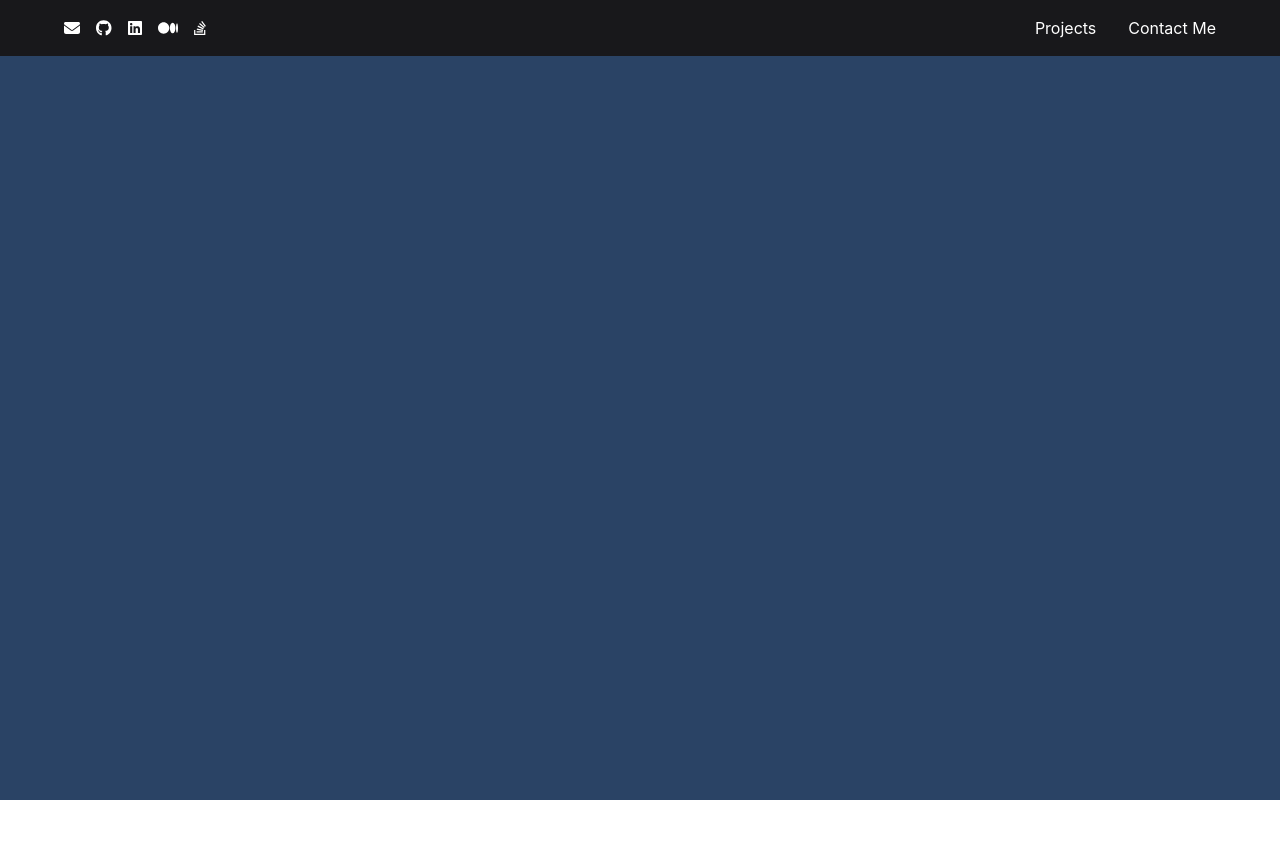
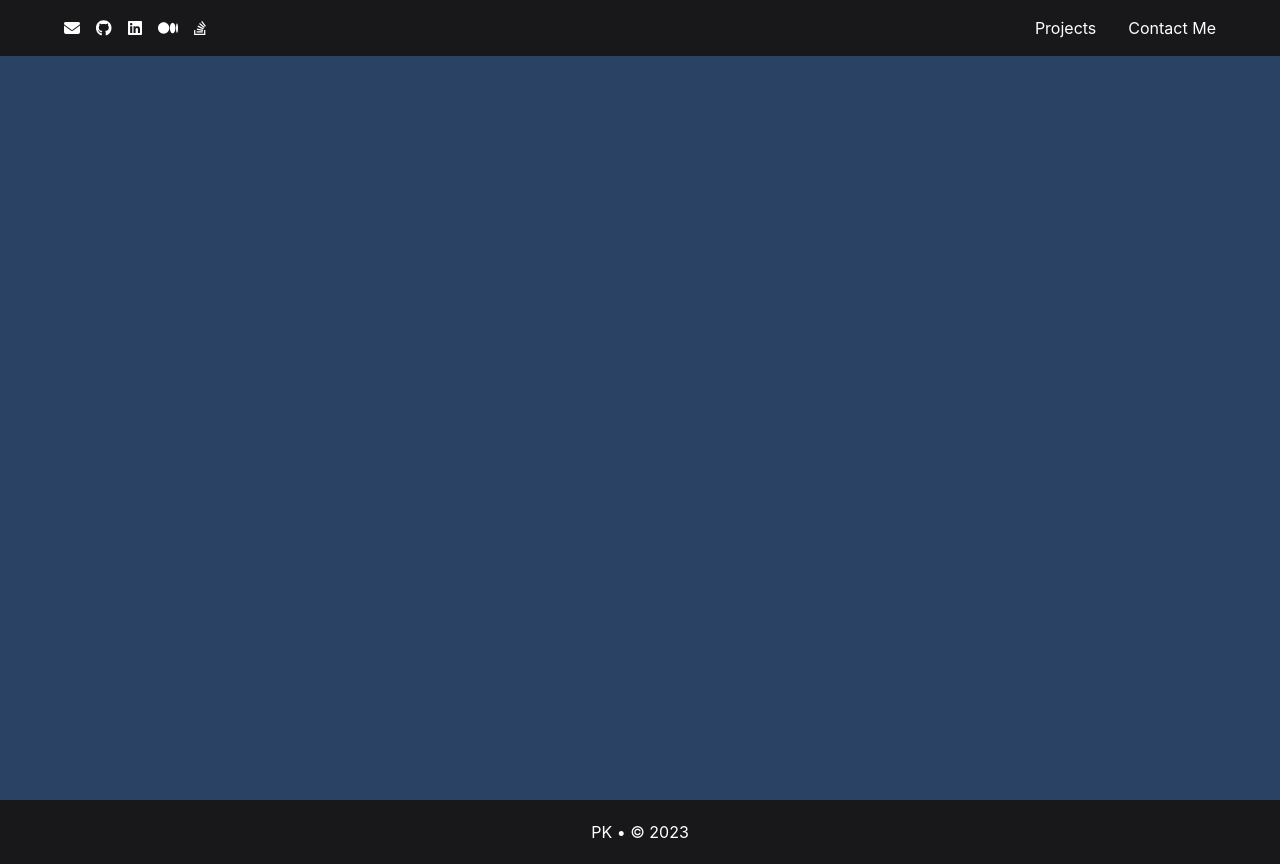
Before and after one commit to pkieber/react-portfolio-page, a React (Create React App) app: page / in a window 1280 px wide. Before the commit the page ends 800 px from the top, so only its background shows below. Built offline with nearby package versions, Linux system fonts and the light colour scheme.

Commit message:
add footer

```diff
--- a/src/App.js
+++ b/src/App.js
@@ -2,12 +2,14 @@
 import Header from "./components/Header";
 import './App.css';
 import LandingSection from "./components/LandingSection";
+import Footer from "./components/Footer";
 
 function App() {
   return (
     <ChakraProvider>
         <Header />
         <LandingSection />
+        <Footer />
     </ChakraProvider>
   );
 }
--- /dev/null
+++ b/src/components/Footer.js
@@ -0,0 +1,23 @@
+import React from "react";
+import {Box, Flex} from "@chakra-ui/react";
+
+const Footer = () => {
+    return (
+        <Box backgroundColor="#18181b">
+        <footer>
+            <Flex
+            margin="0 auto"
+            px={12}
+            color="white"
+            justifyContent="center"
+            alignItems="center"
+            maxWidth="1024px"
+            height={16}
+            >
+            <p>PK • © 2023</p>
+            </Flex>
+        </footer>
+        </Box>
+    );
+};
+export default Footer;
```
